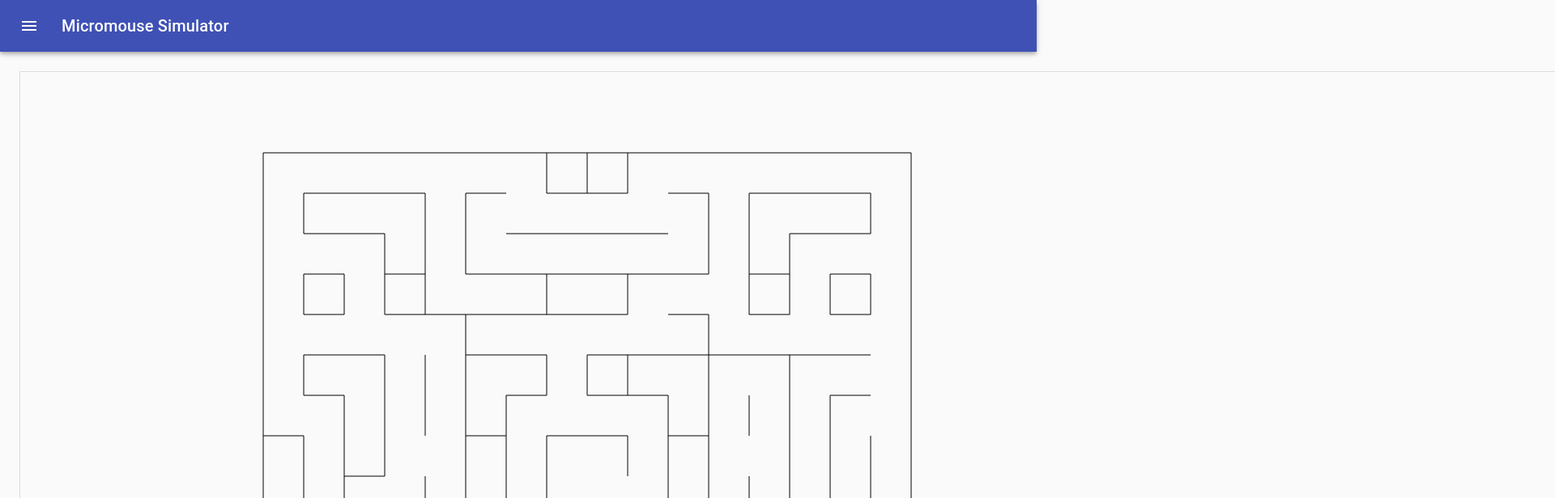
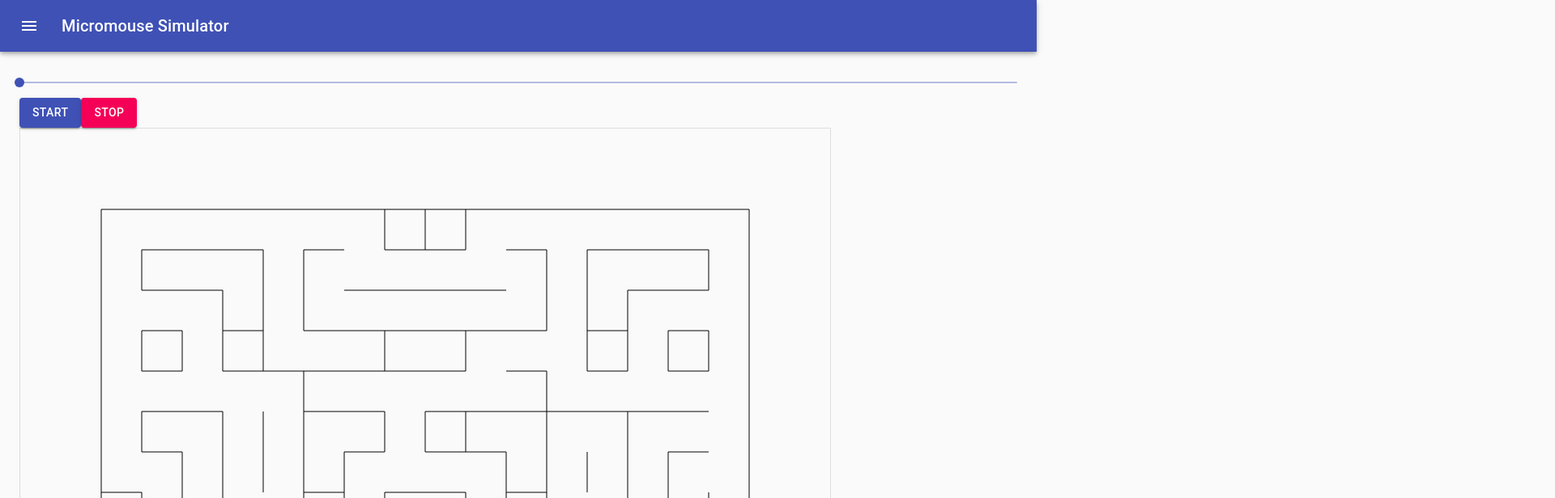
Before and after one commit to ikazuya0201/mouse-visualizer, a React (Create React App) app: page / in a window 1280 px wide. Shown: the top 616 px of the page at 81% size, 1920 px wide, since content can reach past the window. Built offline with nearby package versions, Linux system fonts and the light colour scheme.

Commit message:
[add] Added fetching of simulation results.

```diff
--- a/src/App.tsx
+++ b/src/App.tsx
@@ -1,5 +1,6 @@
-import React from "react";
+import React, { useState, useEffect } from "react";
 import Canvas, { WallPosition, parseMazeString } from "./Canvas";
+import fetchResult, { Result } from "./fetch";
 import { defaultInputList, defaultInput } from "./input";
 import clsx from "clsx";
 import {
@@ -9,6 +10,8 @@ import {
   createStyles,
 } from "@material-ui/core/styles";
 import Drawer from "@material-ui/core/Drawer";
+import Slider from "@material-ui/core/Slider";
+import Button from "@material-ui/core/Button";
 import CssBaseline from "@material-ui/core/CssBaseline";
 import AppBar from "@material-ui/core/AppBar";
 import Toolbar from "@material-ui/core/Toolbar";
@@ -98,6 +101,22 @@ export default function App() {
 
   const [walls, mazeWidth] = parseMazeString(defaultInput.maze_string);
 
+  const [value, setValue] = useState(0.0);
+  const [isPlaying, setPlaying] = useState(false);
+
+  const [result, setResult] = useState<Array<Result>>([]);
+
+  useEffect(() => {
+    const interval = setInterval(() => {
+      if (isPlaying && result.length > 0) {
+        setValue((value) =>
+          Math.min(value + (100.0 / result.length) * 50.0, 100.0)
+        );
+      }
+    }, 50);
+    return () => clearInterval(interval);
+  });
+
   return (
     <div className={classes.root}>
       <CssBaseline />
@@ -141,6 +160,20 @@ export default function App() {
           </IconButton>
         </div>
         <List>{defaultInputList}</List>
+        <Button
+          variant="contained"
+          color="primary"
+          onClick={() =>
+            fetchResult(defaultInput)
+              .then((res) => {
+                setResult(res);
+                setValue(0);
+              })
+              .catch((error) => console.log(error))
+          }
+        >
+          Update
+        </Button>
       </Drawer>
       <main
         className={clsx(classes.content, {
@@ -148,7 +181,32 @@ export default function App() {
         })}
       >
         <div className={classes.drawerHeader} />
-        <Canvas walls={walls} mazeWidth={mazeWidth} />
+        <Slider
+          value={value}
+          onChange={(event, newValue) => {
+            setValue(newValue as number);
+          }}
+        />
+        <Button
+          variant="contained"
+          color="primary"
+          onClick={() => setPlaying(true)}
+        >
+          Start
+        </Button>
+        <Button
+          variant="contained"
+          color="secondary"
+          onClick={() => setPlaying(false)}
+        >
+          Stop
+        </Button>
+        <Canvas
+          walls={walls}
+          mazeWidth={mazeWidth}
+          results={result}
+          value={value}
+        />
       </main>
     </div>
   );
--- a/src/Canvas.tsx
+++ b/src/Canvas.tsx
@@ -1,8 +1,11 @@
 import React, { useRef, useEffect } from "react";
+import { Result } from "./fetch";
 
 interface Props {
   walls: Array<WallPosition>;
   mazeWidth: number;
+  results?: Array<Result>;
+  value: number;
 }
 
 //Left-bottom position of the maze is the origin.
@@ -51,41 +54,97 @@ export default function Canvas(props: Props) {
   };
 
   const mazeWidth = props.mazeWidth;
-  const squareWidth = 50;
-  const origin = [300, 100 + mazeWidth * squareWidth];
+  const squareWidthPixel = 50;
+  const origin = [100, 100 + mazeWidth * squareWidthPixel];
+  const squareWidthMeter = 0.09;
+  const squareRatio = squareWidthPixel / squareWidthMeter;
 
   useEffect(() => {
     const ctx: CanvasRenderingContext2D = getContext();
     const ref: any = canvasRef.current;
+
     ctx.clearRect(0, 0, ref.width, ref.height);
+
     const drawWall = (pos: WallPosition) => {
       ctx.beginPath();
       if (pos.dir === "up") {
         ctx.moveTo(
-          origin[0] + pos.x * squareWidth,
-          origin[1] - (pos.y + 1) * squareWidth
+          origin[0] + pos.x * squareWidthPixel,
+          origin[1] - (pos.y + 1) * squareWidthPixel
         );
         ctx.lineTo(
-          origin[0] + (pos.x + 1) * squareWidth,
-          origin[1] - (pos.y + 1) * squareWidth
+          origin[0] + (pos.x + 1) * squareWidthPixel,
+          origin[1] - (pos.y + 1) * squareWidthPixel
         );
         ctx.stroke();
       } else {
         ctx.moveTo(
-          origin[0] + (pos.x + 1) * squareWidth,
-          origin[1] - pos.y * squareWidth
+          origin[0] + (pos.x + 1) * squareWidthPixel,
+          origin[1] - pos.y * squareWidthPixel
         );
         ctx.lineTo(
-          origin[0] + (pos.x + 1) * squareWidth,
-          origin[1] - (pos.y + 1) * squareWidth
+          origin[0] + (pos.x + 1) * squareWidthPixel,
+          origin[1] - (pos.y + 1) * squareWidthPixel
         );
         ctx.stroke();
       }
       ctx.closePath();
     };
 
+    const drawRobot = (x: number, y: number, theta: number) => {
+      const width = 0.037;
+      const backLength = 0.024;
+      const frontLength = 0.026;
+      const leftBottom = [-width / 2.0, -backLength];
+      const rightBottom = [width / 2.0, -backLength];
+      const front = [0, frontLength];
+      const right = [width / 2.0, 0.006];
+      const left = [-width / 2.0, 0.006];
+      const cos = Math.cos(theta - Math.PI / 2.0);
+      const sin = Math.sin(theta - Math.PI / 2.0);
+      const positions = [
+        leftBottom,
+        rightBottom,
+        right,
+        front,
+        left,
+        leftBottom,
+      ];
+      const rotation = (pos: Array<number>) => {
+        return [pos[0] * cos - pos[1] * sin, pos[0] * sin + pos[1] * cos];
+      };
+      const trans = (pos: Array<number>) => {
+        const rot = rotation(pos);
+        return [x + rot[0], y + rot[1]];
+      };
+      const intoPixel = (pos: Array<number>) => {
+        return [
+          Math.floor(origin[0] + pos[0] * squareRatio),
+          Math.floor(origin[1] - pos[1] * squareRatio),
+        ];
+      };
+      ctx.beginPath();
+      for (let i = 0; i < positions.length - 1; i++) {
+        const src = intoPixel(trans(positions[i]));
+        const dst = intoPixel(trans(positions[i + 1]));
+        ctx.moveTo(src[0], src[1]);
+        ctx.lineTo(dst[0], dst[1]);
+      }
+      ctx.stroke();
+      ctx.closePath();
+    };
+
     for (const wall of props.walls) {
       drawWall(wall);
+    }
+
+    if (props.results !== undefined) {
+      const index = Math.floor((props.value * props.results.length) / 100);
+      if (index < props.results.length) {
+        const result = props.results[index];
+        const state = result.state;
+        drawRobot(state.x.x, state.y.x, state.theta.x);
+      }
     }
     ctx.save();
   });
@@ -93,8 +152,8 @@ export default function Canvas(props: Props) {
   return (
     <div>
       <canvas
-        width="2000px"
-        height="2000px"
+        width="1000px"
+        height="1000px"
         style={{
           border: "1px solid #ddd",
         }}
--- /dev/null
+++ b/src/fetch.ts
@@ -0,0 +1,30 @@
+import axios from "axios";
+import { Input } from "./input";
+
+export interface Result {
+  state: {
+    x: {
+      x: number;
+    };
+    y: {
+      x: number;
+    };
+    theta: {
+      x: number;
+    };
+  };
+}
+
+export default async function fetchResult(
+  input: Input
+): Promise<Array<Result>> {
+  const instance = axios.create({
+    baseURL: "http://localhost:3030",
+    headers: {
+      "Content-Type": "application/json",
+    },
+    responseType: "json",
+  });
+  const response = await instance.post(`/simulate/16/search/`, input);
+  return response.data;
+}
```
Also changed, not shown: .eslintrc.js.
